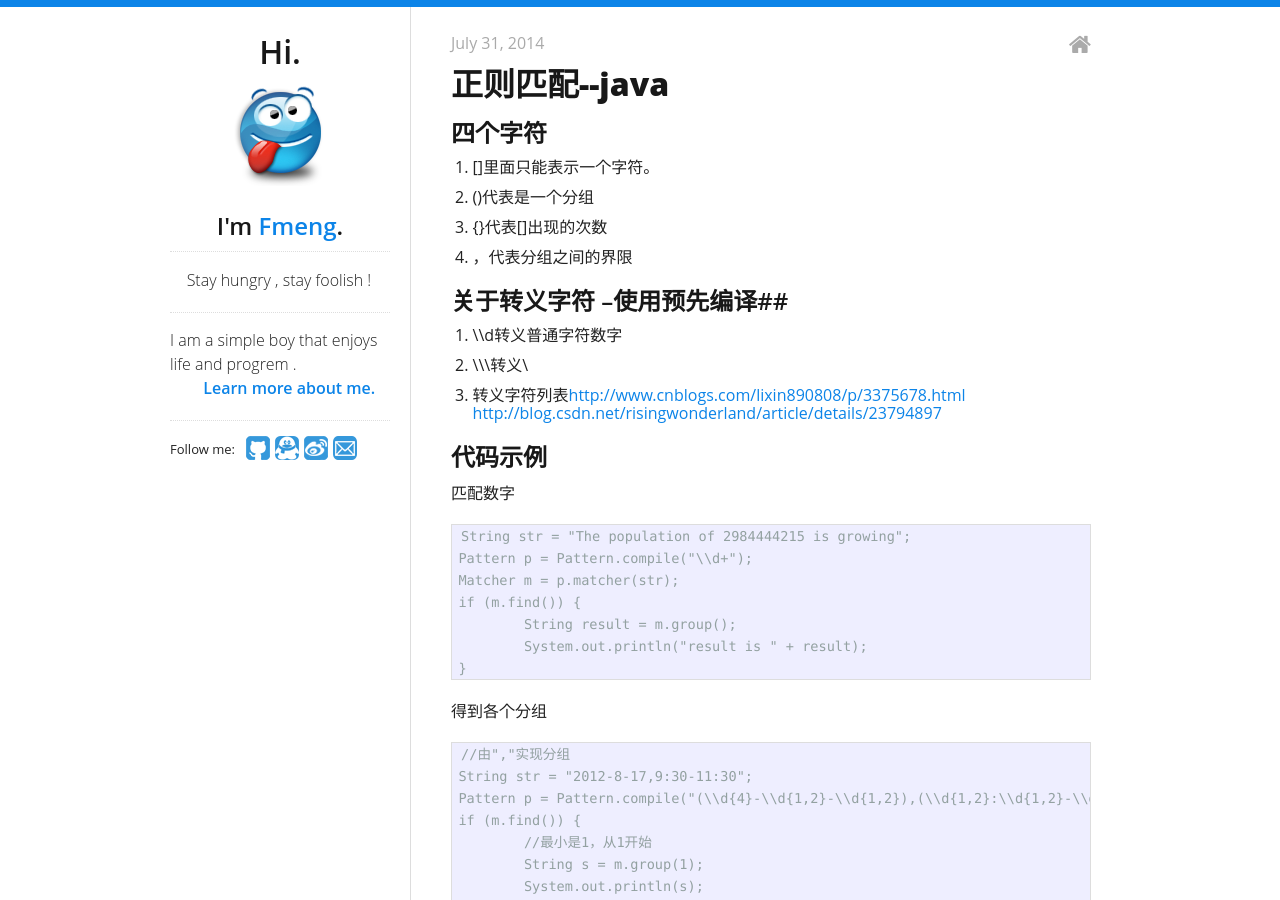
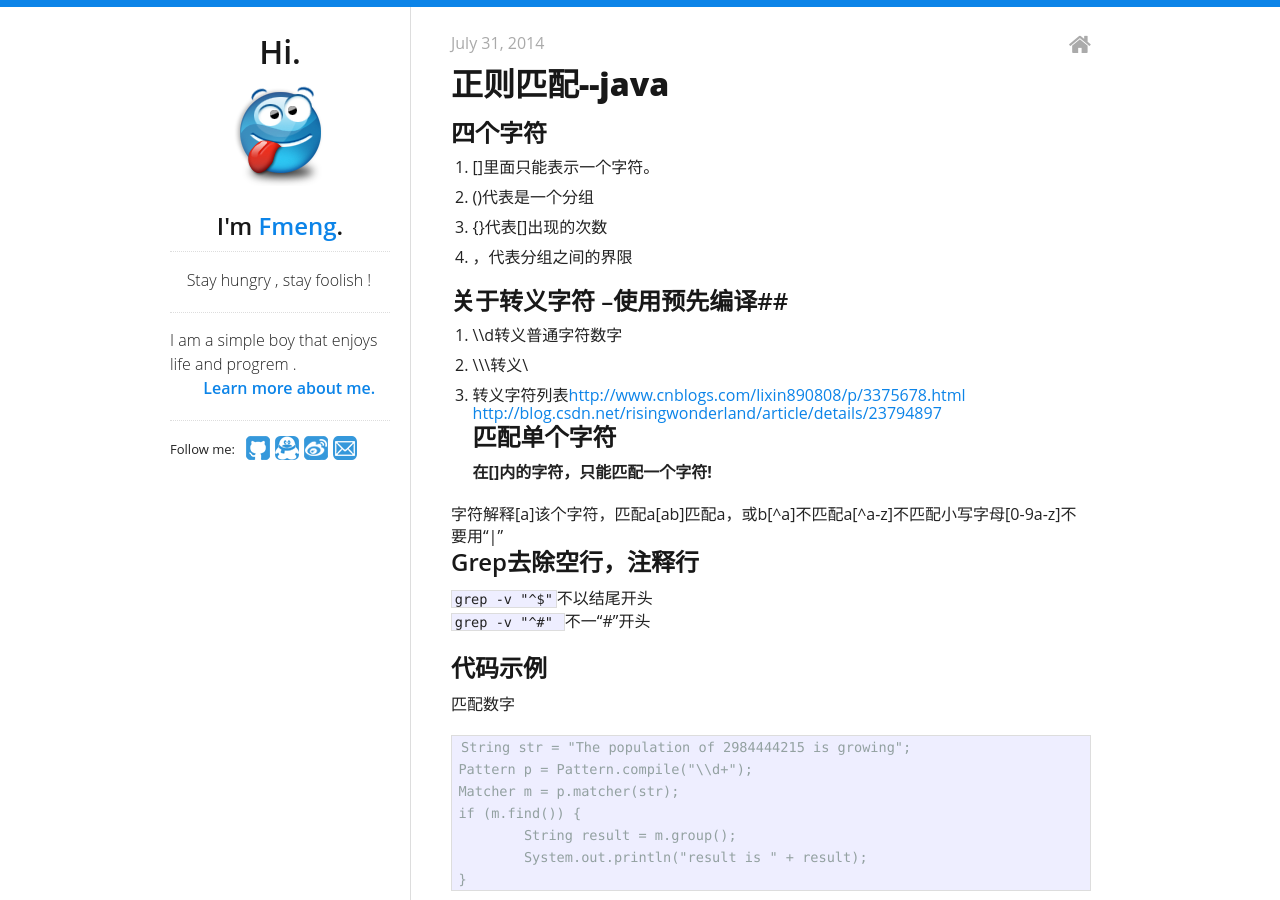
Before and after one commit to fmeng/fmeng.github.io, a Jekyll site: the page built from _posts/2014-07-31-regex-java.md, in a window 1280 px wide and 900 px high. Built offline with Jekyll 4.4.1, drawn with Linux system fonts in a browser that asks for light colours; Markdown is read by kramdown in place of the engine named in the settings; comment, search, counter and statistics services are not loaded.

Commit message:
添加匹配单个字符

```diff
--- a/_posts/2014-07-31-regex-java.md
+++ b/_posts/2014-07-31-regex-java.md
@@ -18,6 +18,22 @@
 3. 转义字符列表[http://www.cnblogs.com/lixin890808/p/3375678.html](http://www.cnblogs.com/lixin890808/p/3375678.html)
 <br/>
 [http://blog.csdn.net/risingwonderland/article/details/23794897](http://blog.csdn.net/risingwonderland/article/details/23794897)
+## 匹配单个字符 ##
+**在[]内的字符，只能匹配一个字符!**
+
+<table class="meng">
+<tr><tb>字符</tb><tb>解释</tb></tr>
+<tr><tb>[a]</tb><tb>该个字符，匹配a</tb></tr>
+<tr><tb>[ab]</tb><tb>匹配a，或b</tb></tr>
+<tr><tb>[^a]</tb><tb>不匹配a</tb></tr>
+<tr><tb>[^a-z]</tb><tb>不匹配小写字母</tb></tr>
+<tr><tb>[0-9a-z]</tb><tb>不要用“|”</tb></tr>
+</table>
+
+## Grep去除空行，注释行 ##
+
+ `grep -v "^$"`不以结尾开头<br/>
+ `grep -v "^#" ` 不一“#”开头<br/>
 
 ## 代码示例 ##
 
```
